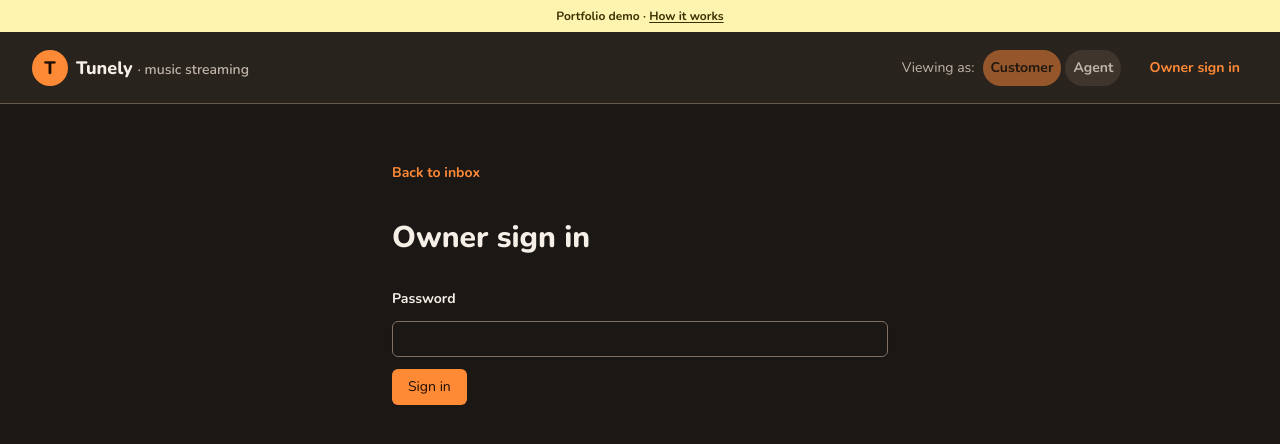
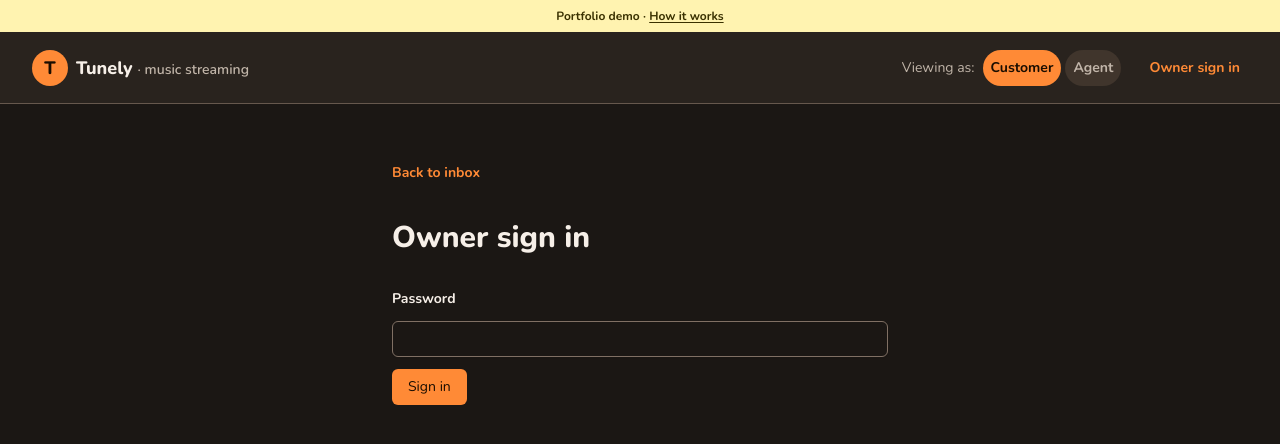
Before and after one commit to mackevicius/ai-support-desk, a Next.js app in the folder web/: page /owner in a window 1280 px wide. Shown: the top 444 px of the page. Built offline with nearby package versions, Linux system fonts and the light colour scheme; no server answers.

Commit message:
"Viewing as" tab indicator fix

```diff
--- a/web/app/_components/seat-switch.tsx
+++ b/web/app/_components/seat-switch.tsx
@@ -18,8 +18,11 @@ export function SeatSwitch({ seat }: { seat: 'customer' | 'agent' }) {
           type="button"
           variant="secondary"
           aria-pressed={seat === option}
-          disabled={pending || seat === option}
-          onClick={() => startTransition(() => selectSeat(option, pathname))}
+          disabled={pending}
+          onClick={() => {
+            if (seat !== option)
+              startTransition(() => selectSeat(option, pathname));
+          }}
         >
           {option === 'customer' ? 'Customer' : 'Agent'}
         </Button>
```
